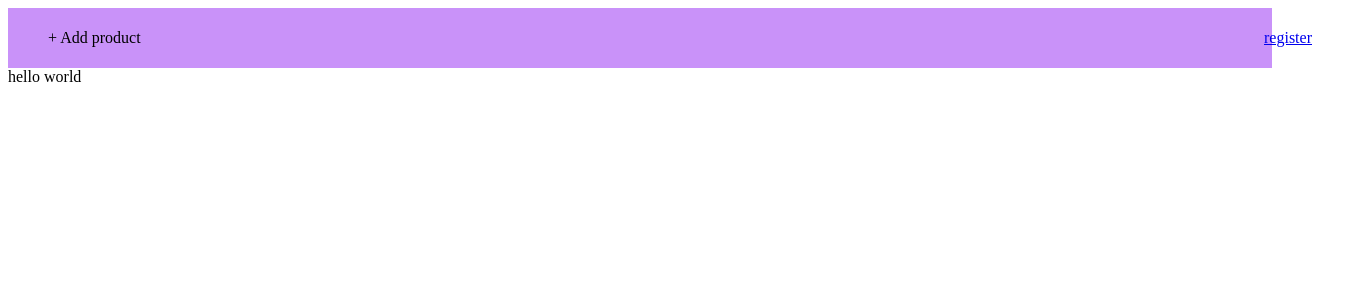
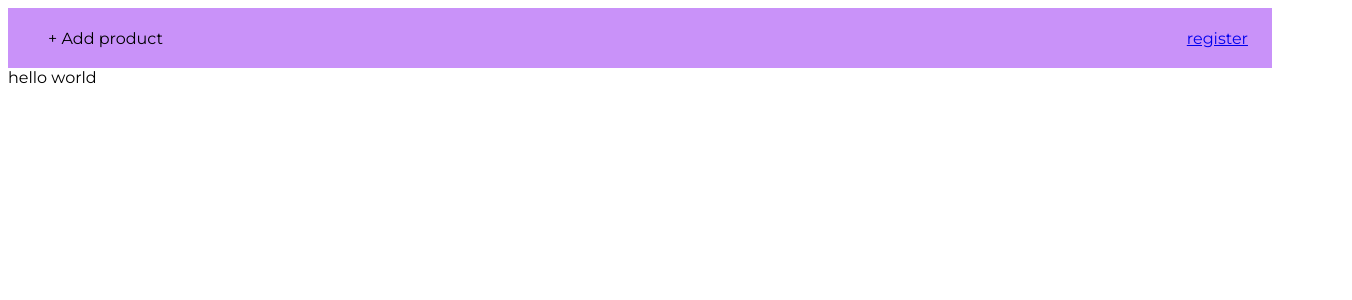
Before and after one commit to ArtemPaskall/winery, a Next.js app: page / in a window 1280 px wide. Shown: the top 300 px of the page, 1352 px wide, since content can reach past the window. Built offline with nearby package versions, Linux system fonts and the light colour scheme.

Commit message:
add fonts

```diff
--- a/app/styles/globals.module.scss
+++ b/app/styles/globals.module.scss
@@ -1,11 +1,11 @@
 // @use "./reset.scss";
 
-// body {
-//   font-family: var(--font-montserrat);
-// }
+body {
+  font-family: var(--font-montserrat);
+}
 .wrapp-1200 {
   width: 100%;
-  max-width: 1200;
+  max-width: 1200px;
   padding: 0 40px;
   margin: 0 auto;
 }
```
